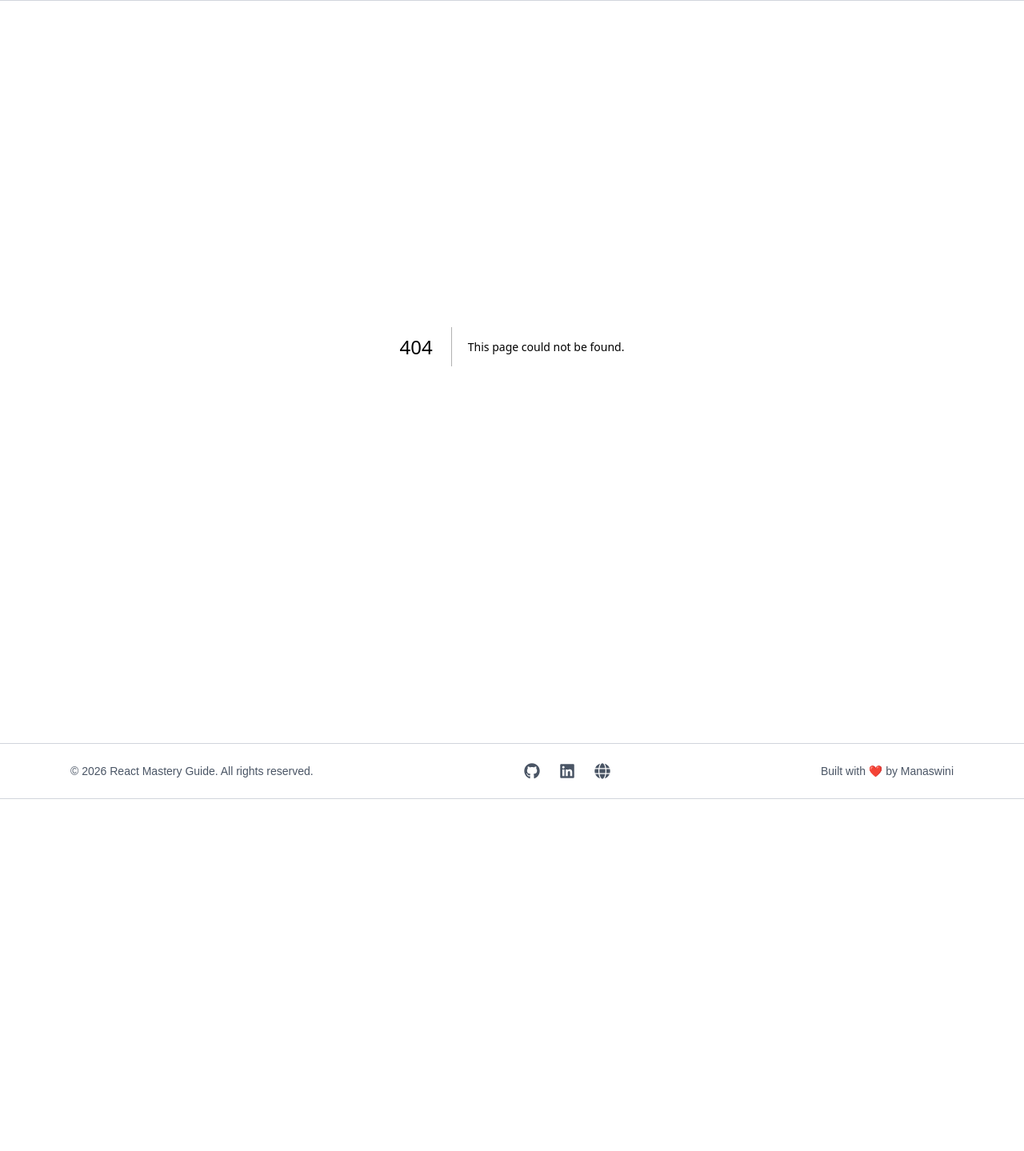
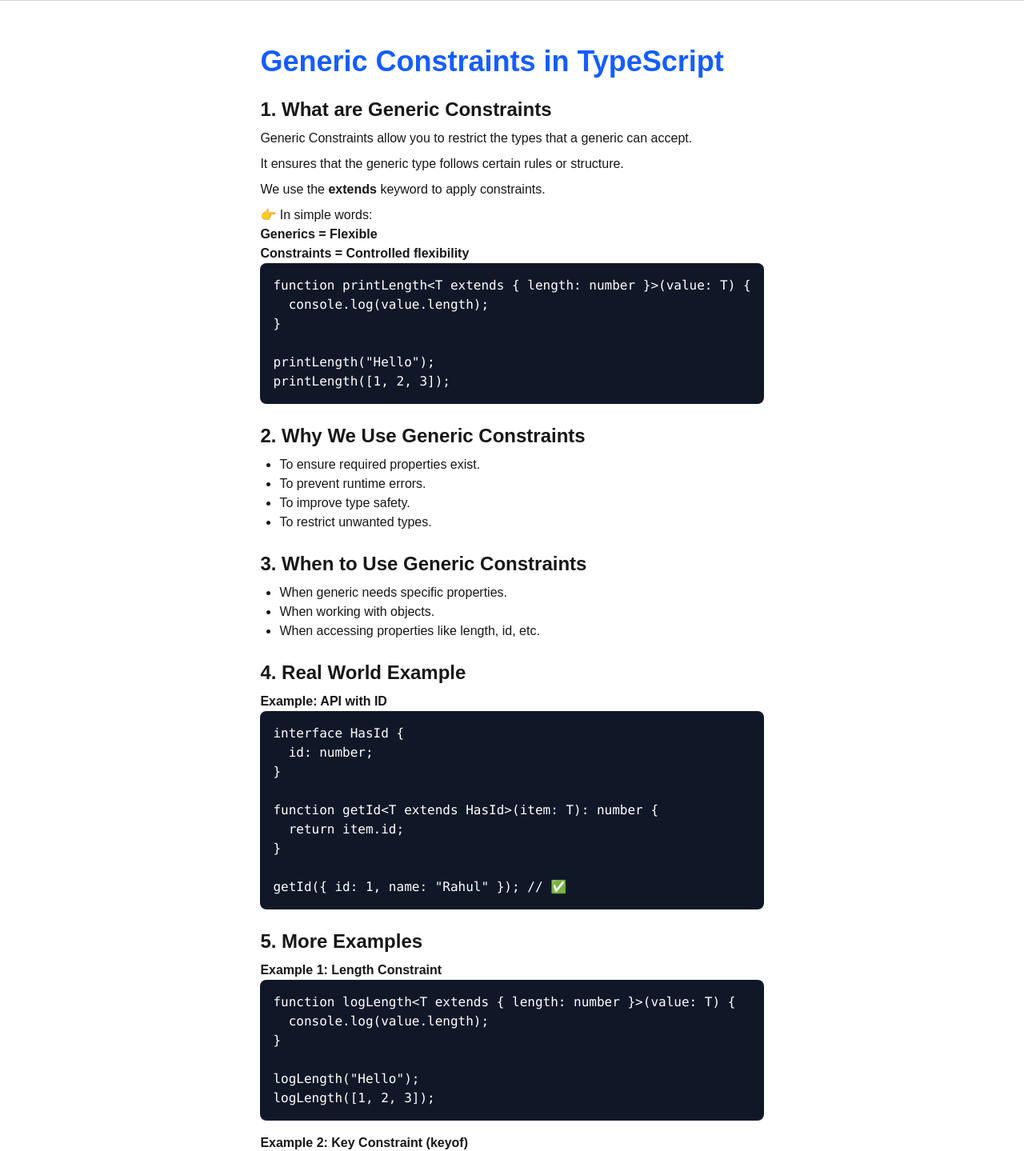
Before and after one commit to Monisasmal/Type-script-Concept, a Next.js app: page /concepts/GenericConstraints in a window 1280 px wide. Before the commit this address had no page. Shown: the part 60-1499 px from the top of the page at 80% size. Before the commit the page ends 1059 px from the top, so only its background shows below. Built offline with nearby package versions, Linux system fonts and the light colour scheme.

Commit message:
first commit

```diff
--- /dev/null
+++ b/src/app/concepts/GenericConstraints/page.tsx
@@ -0,0 +1,177 @@
+export default function GenericConstraints() {
+  return (
+    <div className="max-w-5xl mx-auto p-6">
+
+      <h1 className="text-4xl font-bold text-blue-600 mb-6">
+        Generic Constraints in TypeScript
+      </h1>
+
+      {/* 1. What */}
+      <section className="mb-6">
+        <h2 className="text-2xl font-semibold mb-2">
+          1. What are Generic Constraints
+        </h2>
+
+        <p>
+          Generic Constraints allow you to restrict the types that a generic can accept.
+        </p>
+
+        <p className="mt-2">
+          It ensures that the generic type follows certain rules or structure.
+        </p>
+
+        <p className="mt-2">
+          We use the <b>extends</b> keyword to apply constraints.
+        </p>
+
+        <p className="mt-2">
+          👉 In simple words:
+          <br />
+          <b>Generics = Flexible</b> <br />
+          <b>Constraints = Controlled flexibility</b>
+        </p>
+
+        <pre className="bg-gray-900 text-white p-4 rounded-lg">
+{`function printLength<T extends { length: number }>(value: T) {
+  console.log(value.length);
+}
+
+printLength("Hello");
+printLength([1, 2, 3]);`}
+        </pre>
+
+      </section>
+
+      {/* 2. Why */}
+      <section className="mb-6">
+        <h2 className="text-2xl font-semibold mb-2">
+          2. Why We Use Generic Constraints
+        </h2>
+
+        <ul className="list-disc ml-6">
+          <li>To ensure required properties exist.</li>
+          <li>To prevent runtime errors.</li>
+          <li>To improve type safety.</li>
+          <li>To restrict unwanted types.</li>
+        </ul>
+
+      </section>
+
+      {/* 3. When */}
+      <section className="mb-6">
+        <h2 className="text-2xl font-semibold mb-2">
+          3. When to Use Generic Constraints
+        </h2>
+
+        <ul className="list-disc ml-6">
+          <li>When generic needs specific properties.</li>
+          <li>When working with objects.</li>
+          <li>When accessing properties like length, id, etc.</li>
+        </ul>
+
+      </section>
+
+      {/* 4. Real World */}
+      <section className="mb-6">
+        <h2 className="text-2xl font-semibold mb-2">
+          4. Real World Example
+        </h2>
+
+        <p><b>Example: API with ID</b></p>
+
+        <pre className="bg-gray-900 text-white p-4 rounded-lg">
+{`interface HasId {
+  id: number;
+}
+
+function getId<T extends HasId>(item: T): number {
+  return item.id;
+}
+
+getId({ id: 1, name: "Rahul" }); // ✅`}
+        </pre>
+
+      </section>
+
+      {/* 5. More Examples */}
+      <section className="mb-6">
+        <h2 className="text-2xl font-semibold mb-2">
+          5. More Examples
+        </h2>
+
+        <p><b>Example 1: Length Constraint</b></p>
+
+        <pre className="bg-gray-900 text-white p-4 rounded-lg">
+{`function logLength<T extends { length: number }>(value: T) {
+  console.log(value.length);
+}
+
+logLength("Hello");
+logLength([1, 2, 3]);`}
+        </pre>
+
+        <p className="mt-4"><b>Example 2: Key Constraint (keyof)</b></p>
+
+        <pre className="bg-gray-900 text-white p-4 rounded-lg">
+{`function getProperty<T, K extends keyof T>(obj: T, key: K) {
+  return obj[key];
+}
+
+const user = { name: "Rahul", age: 25 };
+
+getProperty(user, "name"); // ✅
+getProperty(user, "email"); // ❌`}
+        </pre>
+
+        <p className="mt-4"><b>Example 3: Class Constraint</b></p>
+
+        <pre className="bg-gray-900 text-white p-4 rounded-lg">
+{`class Animal {
+  name: string = "";
+}
+
+function printName<T extends Animal>(obj: T) {
+  console.log(obj.name);
+}`}
+        </pre>
+
+        <p className="mt-4"><b>Example 4: Multiple Constraints</b></p>
+
+        <pre className="bg-gray-900 text-white p-4 rounded-lg">
+{`interface Name {
+  name: string;
+}
+
+interface Age {
+  age: number;
+}
+
+function printUser<T extends Name & Age>(user: T) {
+  console.log(user.name, user.age);
+}`}
+        </pre>
+
+      </section>
+
+      {/* 6. Issue */}
+      <section>
+        <h2 className="text-2xl font-semibold mb-2">
+          6. If Not Used What Issue May Occur
+        </h2>
+
+        <ul className="list-disc ml-6">
+          <li>Accessing properties may cause errors.</li>
+          <li>Uncontrolled generic usage.</li>
+          <li>Runtime bugs.</li>
+          <li>Loss of type safety.</li>
+        </ul>
+
+        <p className="mt-2">
+          Constraints ensure safe and controlled generics.
+        </p>
+
+      </section>
+
+    </div>
+  );
+}
--- a/src/app/concepts/page.tsx
+++ b/src/app/concepts/page.tsx
@@ -46,6 +46,7 @@ const concept = [
      {name: "What is Abstract Class?", path:"/concepts/AbstractClasses"},
      {name: "Implementing Interfaces in TypeScript?", path:"/concepts/ImplementingInterfaces"},
      {name: "What is  Generics in TypeScript?", path:"/concepts/GenericsInTypeScript"},
+     {name: "What are Generic Constraints?", path:"/concepts/GenericConstraints"},
 ];
 
 export default function Concepts(){
```
